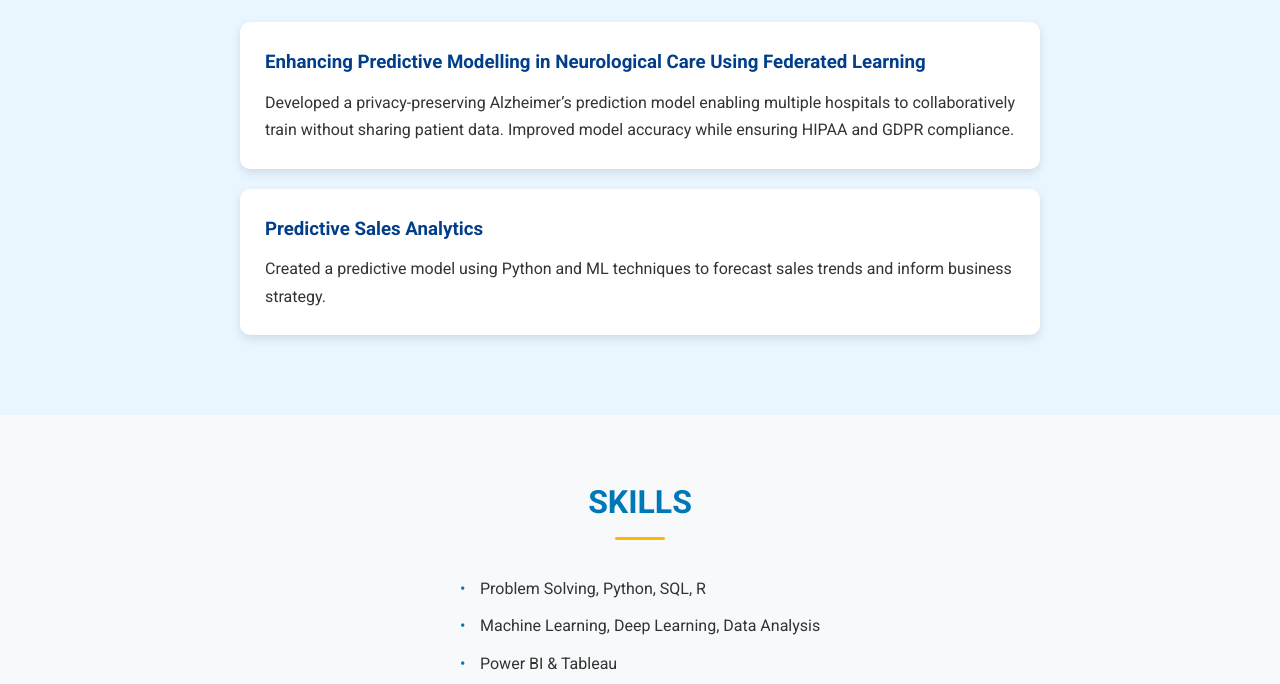
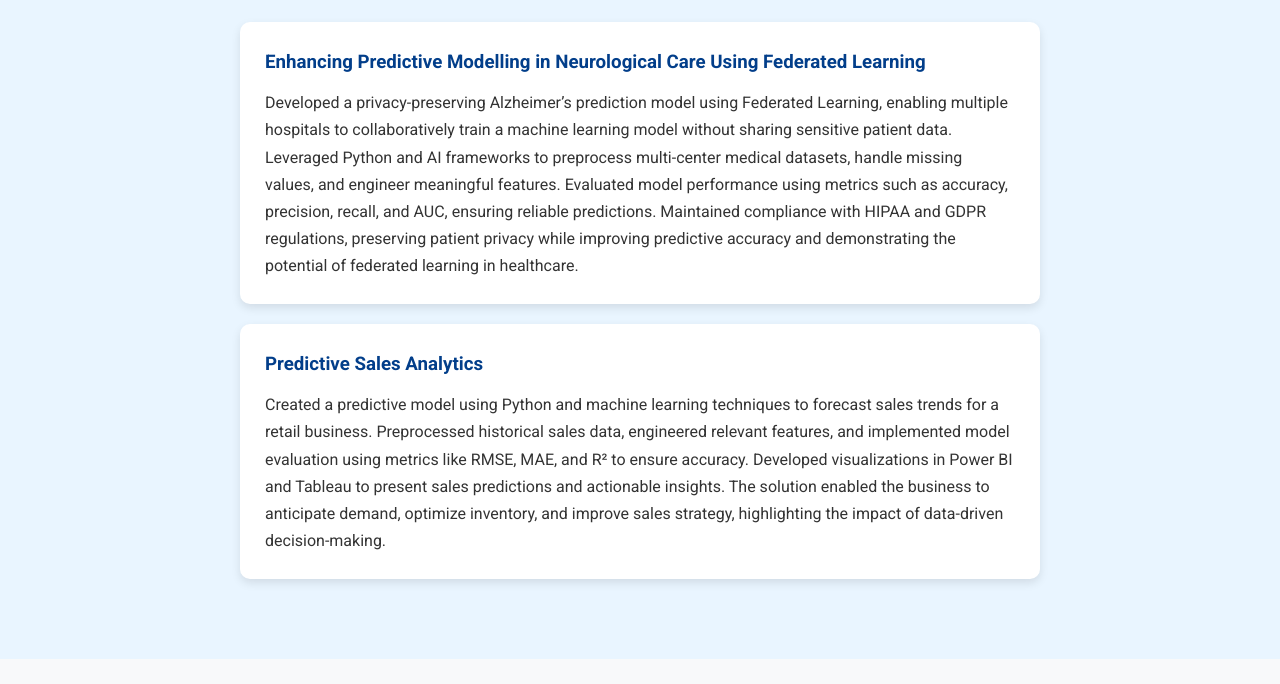
Before and after one commit to maaz-masood/portfolio-maazulhasan, a plain HTML site: page index.html in a window 1280 px wide. Shown: the part 757-1441 px from the top of the page. Drawn offline with Linux system fonts and the light colour scheme.

Commit message:
Update index.html

```diff
--- a/index.html
+++ b/index.html
@@ -37,11 +37,11 @@
   <h2>Projects</h2>
   <div class="project-card">
     <h3>Enhancing Predictive Modelling in Neurological Care Using Federated Learning</h3>
-    <p>Developed a privacy-preserving Alzheimer’s prediction model enabling multiple hospitals to collaboratively train without sharing patient data. Improved model accuracy while ensuring HIPAA and GDPR compliance.</p>
+    <p>Developed a privacy-preserving Alzheimer’s prediction model using Federated Learning, enabling multiple hospitals to collaboratively train a machine learning model without sharing sensitive patient data. Leveraged Python and AI frameworks to preprocess multi-center medical datasets, handle missing values, and engineer meaningful features. Evaluated model performance using metrics such as accuracy, precision, recall, and AUC, ensuring reliable predictions. Maintained compliance with HIPAA and GDPR regulations, preserving patient privacy while improving predictive accuracy and demonstrating the potential of federated learning in healthcare.</p>
   </div>
   <div class="project-card">
     <h3>Predictive Sales Analytics</h3>
-    <p>Created a predictive model using Python and ML techniques to forecast sales trends and inform business strategy.</p>
+    <p>Created a predictive model using Python and machine learning techniques to forecast sales trends for a retail business. Preprocessed historical sales data, engineered relevant features, and implemented model evaluation using metrics like RMSE, MAE, and R² to ensure accuracy. Developed visualizations in Power BI and Tableau to present sales predictions and actionable insights. The solution enabled the business to anticipate demand, optimize inventory, and improve sales strategy, highlighting the impact of data-driven decision-making.</p>
   </div>
 </section>
 
```
